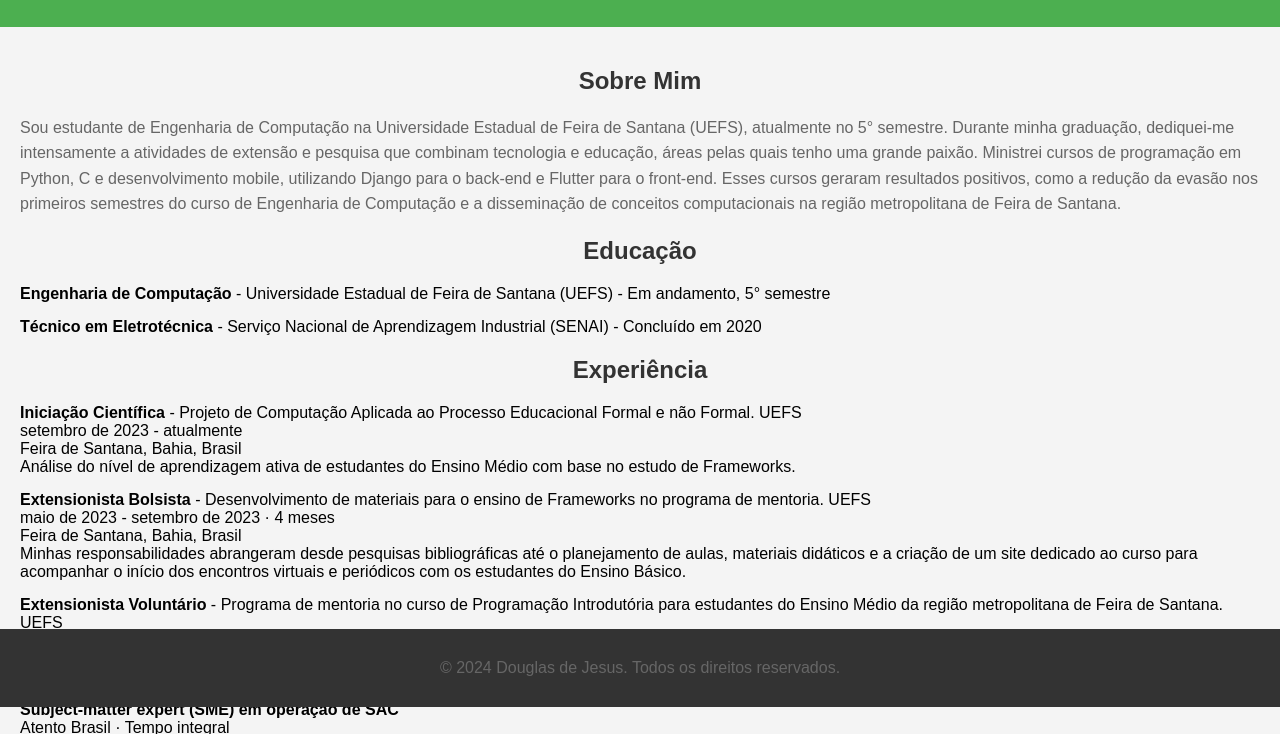
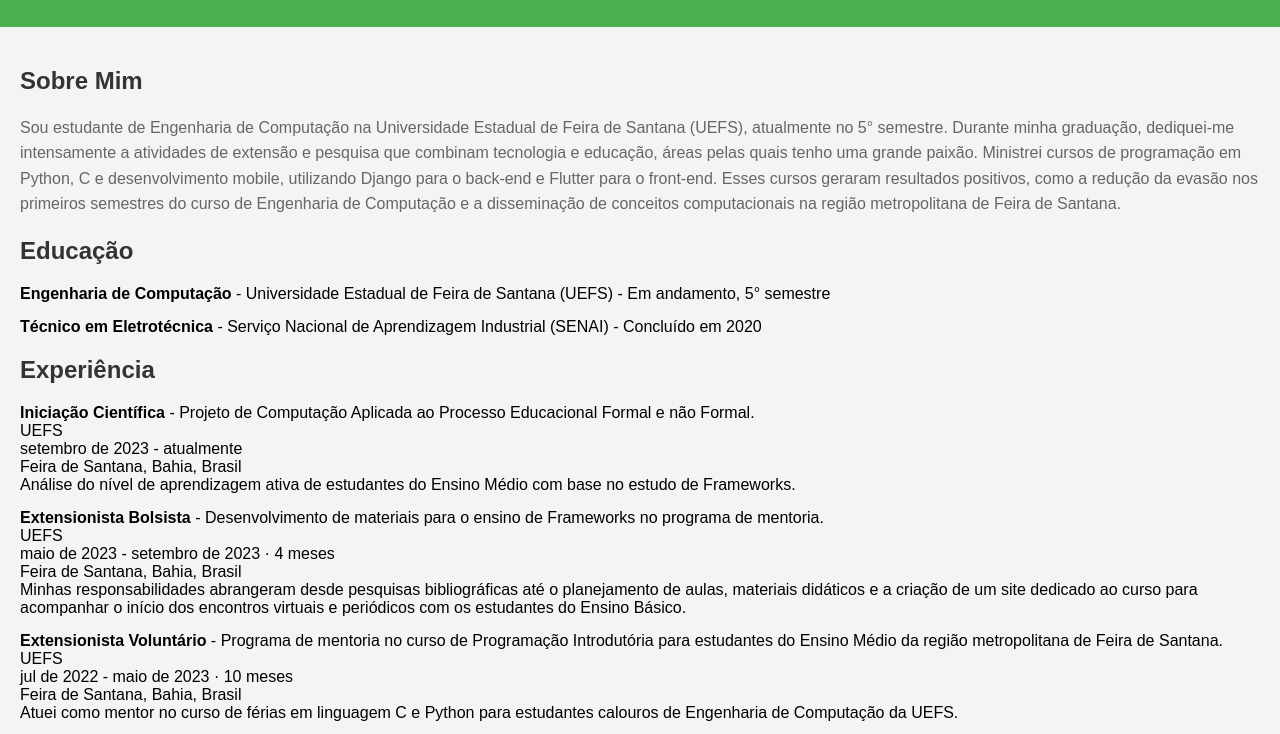
Before and after one commit to douglasojesus/douglasojesus.github.io, a plain HTML site: page index.html in a window 1280 px wide. Shown: the part 93-827 px from the top of the page. Drawn offline with Linux system fonts and the light colour scheme.

Commit message:
:books: docs: others experiences

```diff
--- a/index.html
+++ b/index.html
@@ -26,19 +26,19 @@
         <section>
             <h2>Experiência</h2>
             <ul>
-                <li><strong>Iniciação Científica</strong> - Projeto de Computação Aplicada ao Processo Educacional Formal e não Formal.
+                <li><strong>Iniciação Científica</strong> - Projeto de Computação Aplicada ao Processo Educacional Formal e não Formal.<br>
                     UEFS<br>
                     setembro de 2023 - atualmente <br>
                     Feira de Santana, Bahia, Brasil<br>
                     Análise do nível de aprendizagem ativa de estudantes do Ensino Médio com base no estudo de Frameworks.
                 </li>
-                <li><strong>Extensionista Bolsista</strong> - Desenvolvimento de materiais para o ensino de Frameworks no programa de mentoria.
+                <li><strong>Extensionista Bolsista</strong> - Desenvolvimento de materiais para o ensino de Frameworks no programa de mentoria.<br>
                     UEFS<br>
                     maio de 2023 - setembro de 2023 · 4 meses<br>
                     Feira de Santana, Bahia, Brasil<br>
                     Minhas responsabilidades abrangeram desde pesquisas bibliográficas até o planejamento de aulas, materiais didáticos e a criação de um site dedicado ao curso para acompanhar o início dos encontros virtuais e periódicos com os estudantes do Ensino Básico.
                 </li>
-                <li><strong>Extensionista Voluntário</strong> - Programa de mentoria no curso de Programação Introdutória para estudantes do Ensino Médio da região metropolitana de Feira de Santana.
+                <li><strong>Extensionista Voluntário</strong> - Programa de mentoria no curso de Programação Introdutória para estudantes do Ensino Médio da região metropolitana de Feira de Santana. <br>
                     UEFS<br>
                     jul de 2022 - maio de 2023 · 10 meses<br>
                     Feira de Santana, Bahia, Brasil<br>
--- a/style.css
+++ b/style.css
@@ -11,7 +11,6 @@ header {
     background-color: #4CAF50;
     color: white;
     padding: 20px 0;
-    text-align: center;
 }
 
 /* Estilo do conteúdo principal */
@@ -22,7 +21,6 @@ main {
 /* Estilo dos títulos */
 h1, h2 {
     color: #333;
-    text-align: center;
 }
 
 /* Estilo dos parágrafos */
@@ -56,8 +54,9 @@ footer {
     background-color: #333;
     color: white;
     text-align: center;
-    padding: 10px 0;
-    position: fixed;
+    padding: 5px 0;
+    position: relative; /* Alterado para posição relativa */
+    clear: both; /* Limpa os floats anteriores */
     width: 100%;
-    bottom: 0;
+    margin-top: 20px; /* Adiciona margem superior */
 }
```
